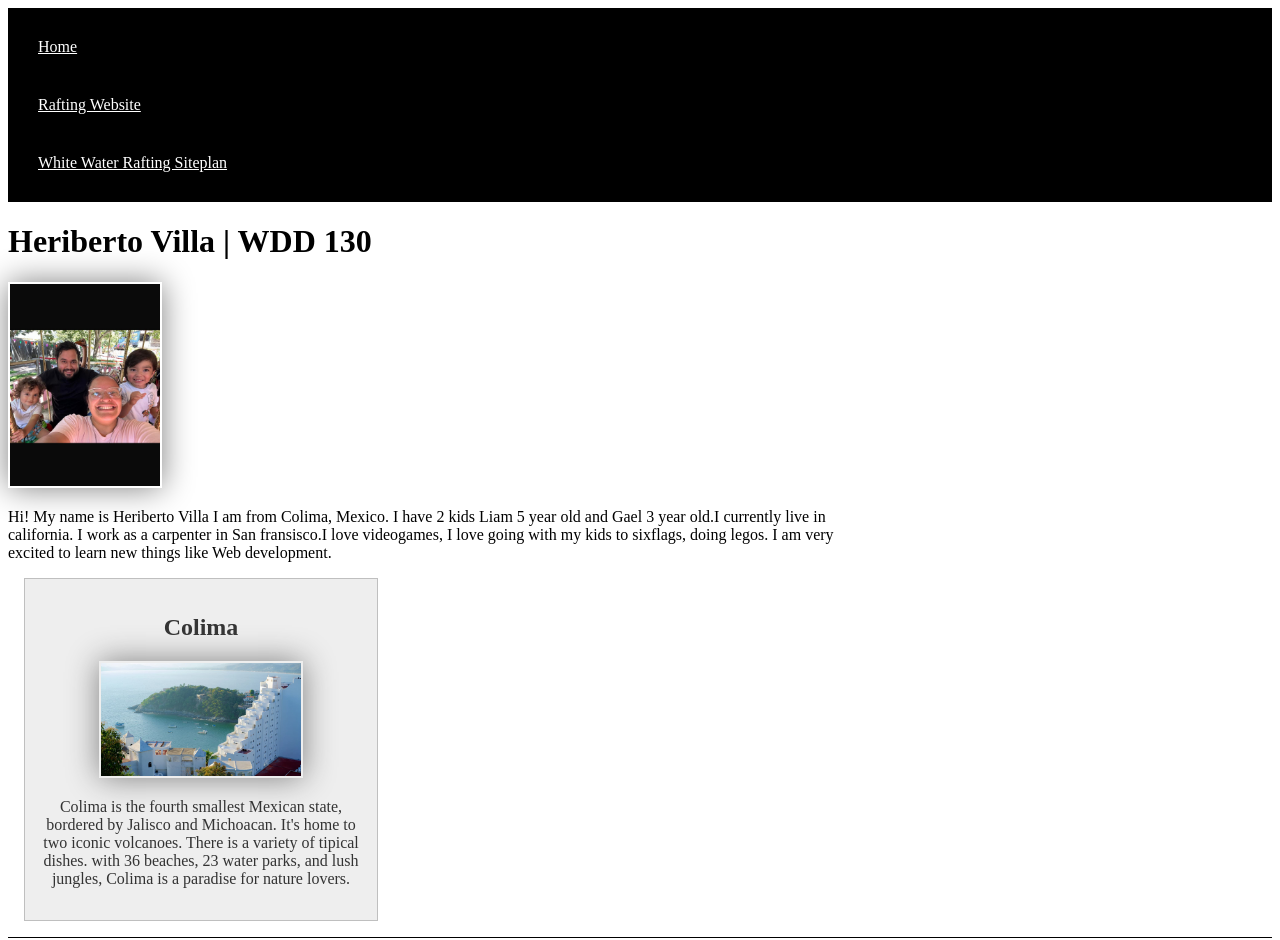
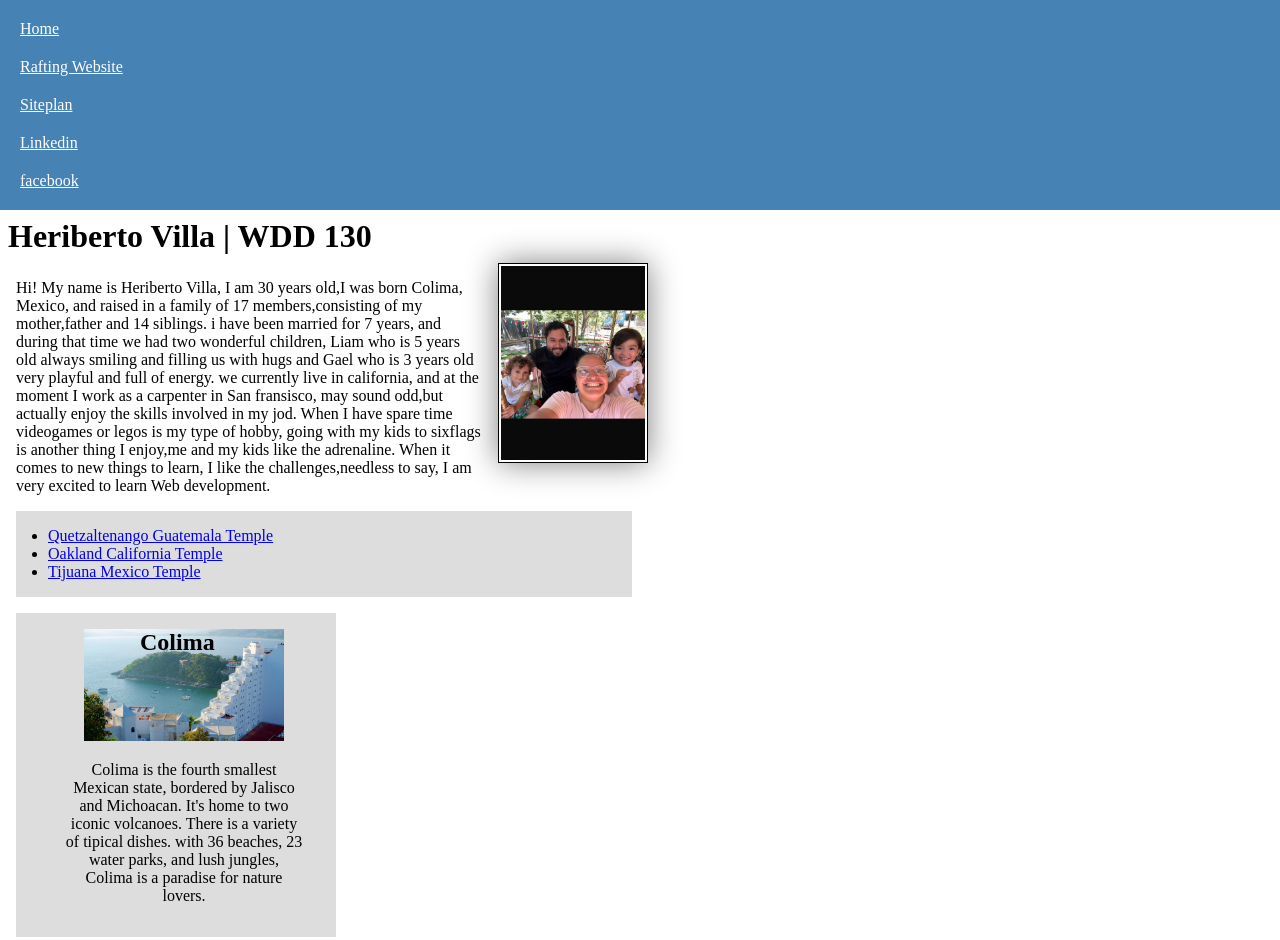
Before and after one commit to Black-Cloud1/wdd130, a plain HTML site: page index.html in a window 1280 px wide. Shown: the top 940 px of the page. Drawn offline with Linux system fonts and the light colour scheme.

Commit message:
W03 Code-along Activity: Home Page Enhancement

```diff
--- a/index.html
+++ b/index.html
@@ -1,3 +1,4 @@
+<!-- 28 Sep 2025 -->
 <!DOCTYPE html>
 <html lang="en-Us">
 
@@ -15,19 +16,35 @@
         <nav>
             <a href="#">Home</a>
             <a href="wwr/">Rafting Website</a>
-            <a href="wwr/site-plan-refting.html">White Water Rafting Siteplan</a>
+            <a href="wwr/site-plan-refting.html">Siteplan</a>
+            <a href="https://linkedin.com.">Linkedin</a>
+            <a href="https://www.facebook.com/profile.php?id=100009566612061">facebook</a>
         </nav>
     </header>
     <main>
         <h1>Heriberto Villa | WDD 130</h1>
         <img src="images/profile.jpg" alt="Hi! My name is Heriberto Villa" width="200">
-        <p>Hi! My name is Heriberto Villa I am from Colima, Mexico.
-            I have 2 kids Liam 5 year old and Gael 3 year old.I currently live
-            in california. I work as a carpenter in San fransisco.I love
-            videogames, I love going with my kids to sixflags, doing legos.
-            I am very excited to learn new things like Web development.</p>
+        <p>Hi! My name is Heriberto Villa, I am 30 years old,I was born Colima, Mexico,
+            and raised in a family of 17 members,consisting of my mother,father and 14 siblings.
+            i have been married for 7 years, and during that time we had two wonderful children,
+            Liam who is 5 years old always smiling and filling us with hugs and
+            Gael who is 3 years old very playful and full of energy.
+            we currently live in california, and at the moment I work as a carpenter in San fransisco,
+            may sound odd,but actually enjoy the skills involved in my jod.
+            When I have spare time videogames or legos is my type of hobby, going with my kids to sixflags
+            is another thing I enjoy,me and my kids like the adrenaline.
+            When it comes to new things to learn, I like the challenges,needless to say, I am very excited to learn Web
+            development.</p>
+        <ul class="box indent">
+            <li><a href="https://www.churchofjesuschrist.org/temples/details/quetzaltenango-guatemala-temple?lang=eng"
+                    target="_blank">Quetzaltenango Guatemala Temple</a></li>
+            <li><a href="https://www.churchofjesuschrist.org/temples/details/oakland-california-temple?lang=eng"
+                    target="_blank">Oakland California Temple</a></li>
+            <li><a href="https://www.churchofjesuschrist.org/temples/details/tijuana-mexico-temple?lang=eng"
+                    target="_blank">Tijuana Mexico Temple</a></li>
+        </ul>
     </main>
-    <aside>
+    <aside class="box indent">
         <h2>Colima</h2>
         <img src="images/colima.jpg" alt="Colima lanscape">
         <p>Colima is the fourth smallest Mexican state, bordered by Jalisco and Michoacan. It's home to two iconic
--- a/styles/styles.css
+++ b/styles/styles.css
@@ -1,61 +1,76 @@
-:root {
-    --main-bg-color: #000;
-    --text-light-color: white;
-    --text-dark-color: #333;
-    --border-color: black;
-    --box-shadow: 0 0 30px gray;
-    --padding-small: 10px;
-    --padding-large: 20px;
+* {
+    margin: 0;
+    padding: 0;
+    box-sizing: border-box;
 }
+
+
 nav {
-    background-color: var(--main-bg-color);
+    background-color: steelblue;
     padding: 10px;
 }
 
 nav a {
-    color: var(--text-light-color);
+    color: white;
     display: block;
-    padding: 20px;
+    padding: 10px;
 }
 
-main {
-    max-width: 840px;
+h1 {
+    color: black;
+    padding: .5rem;
 }
 
-
-h1 {
-    color: var(--main-bg-color)
+main{
+    max-width: 648px;
 }
 
-
-img {
+main img {
     width: 150px;
     height: auto;
-    border: 1px var(--border-color);
+    border: 1px solid black;
     padding: 2px;
     box-shadow: 0 0 30px gray;
+    float: right;
+    margin: 0 0 1rem 1rem;
+
 }
 
 p {
-    padding: 0px;
+    margin: 1rem;
+    /* padding: 20px; */
 }
 
 aside {
-    width: 20rem;
-    margin: 1rem;
-    border: 1px solid rgba(0,0,0,0.2);
-    padding: 1rem;
-    background-color: #eee;
-    color: var(--text-dark-color);
+    width: 20em;
     text-align: center;
+    /* position: relative; */
 }
+
 aside img {
     width: 200px;
     height: auto;
 }
 
+aside h2 {
+    position: absolute;
+    left: 140px;
+}
+
 footer {
     margin-top: 1em;
-    border-top: 1px solid var(--main-bg-color);
+    border-top: 1px solid #000;
     text-align: center;
 }
+
+/* Class selectors */
+.box{
+    margin: 1rem;
+    border: 1px solid rgba(0,0,0.1/10%);
+    padding: 1rem;
+    background-color: #ddd;
+    color: #000;
+}
+.indent {
+    padding-left: 2rem;
+}
```
